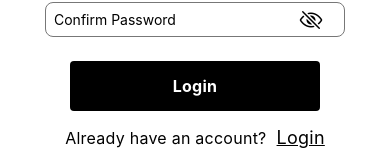
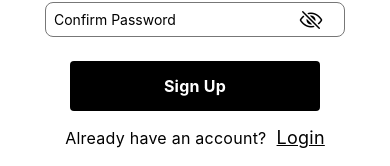
Before and after one commit to jestoniandales25/login-system, a React Native app: screen / in a window 390 px wide. Both pictures are taken after a click on the element "Sign Up". Shown: the part 457-623 px from the top of the page. Built offline with nearby package versions, Linux system fonts and the light colour scheme.

Commit message:
sign up Alerts and deleted comments

```diff
--- a/app/screens/sign_up_page.tsx
+++ b/app/screens/sign_up_page.tsx
@@ -1,22 +1,40 @@
 import React, { useState } from 'react';
-import { Text, View, TextInput, TouchableOpacity } from 'react-native';
+import { Text, View, TextInput, TouchableOpacity, Alert } from 'react-native';
 import signupStyles from "../../styles/sign_up_styles";
-import { Ionicons } from '@expo/vector-icons'; // Import Ionicons
+import { Ionicons } from '@expo/vector-icons';
 import { useNavigation } from '@react-navigation/native';
 import { StackActions } from '@react-navigation/native';
 
 
 export default function SignUp() {
-
-  const [showPassword, setShowPassword] = useState(false); // State for password visibility
-  const [showConfirmPassword, setShowConfirmPassword] = useState(false); // State for confirm password visibility
+  const [username, setUsername] = useState('');
+  const [email, setEmail] = useState('');
+  const [password, setPassword] = useState('');
+  const [confirmPassword, setConfirmPassword] = useState('');
+  const [showPassword, setShowPassword] = useState(false);
+  const [showConfirmPassword, setShowConfirmPassword] = useState(false);
   const navigation = useNavigation();
 
   const handleLogin = () => {
-    // Navigate back to the Login screen
     navigation.dispatch(
         StackActions.replace('Log In')
     );
+  };
+    const handleSignUp = () => {
+      if (!username || !email || !password || !confirmPassword) {
+        Alert.alert('Error', 'Please fill in all fields!');
+        return;
+      }
+
+      if (password !== confirmPassword) {
+        Alert.alert('Error', 'Passwords do not match!');
+        return;
+      }
+      console.log('Signing up with:', { username, email, password });
+      Alert.alert('Success', 'Sign up successful! You can now log in.');
+      navigation.dispatch(
+        StackActions.replace('Log In')
+      );
 
 };
 
@@ -26,21 +44,24 @@ export default function SignUp() {
       <TextInput
         style={signupStyles.signupInput}
         placeholder='Username'
+        onChangeText={setUsername}
       />
       <TextInput
         style={signupStyles.signupInput}
         placeholder='Email'
+        onChangeText={setEmail}
       />
       <View style={{ flexDirection: 'row', alignItems: 'center' }}>
         <TextInput
           style={[signupStyles.signupInput]}
           placeholder='Password'
-          secureTextEntry={!showPassword} // Toggle password visibility
+          secureTextEntry={!showPassword}
+          onChangeText={setPassword}
         />
         <TouchableOpacity  style={{ position: 'absolute', right: 30 }}
           onPress={() => setShowPassword(!showPassword)}>
           <Ionicons
-            name={showPassword ?  'eye-outline' : 'eye-off-outline'} // Toggle icon
+            name={showPassword ?  'eye-outline' : 'eye-off-outline'}
             size={24}
             color="black"
           />
@@ -51,7 +72,8 @@ export default function SignUp() {
         <TextInput
           style={[signupStyles.signupInput]}
           placeholder='Confirm Password'
-          secureTextEntry={!showConfirmPassword} // Toggle password visibility
+          secureTextEntry={!showConfirmPassword}
+          onChangeText={setConfirmPassword}
         />
         <TouchableOpacity  style={{ position: 'absolute', right: 30 }}
           onPress={() => setShowConfirmPassword(!showConfirmPassword)}>
@@ -63,8 +85,8 @@ export default function SignUp() {
         </TouchableOpacity>
       </View>
 
-      <TouchableOpacity style={signupStyles.button}>
-        <Text style={signupStyles.text}>Login</Text>
+      <TouchableOpacity style={signupStyles.button} onPress={handleSignUp}>
+        <Text style={signupStyles.text}>Sign Up</Text>
       </TouchableOpacity>
       <Text style={signupStyles.textOut}>Already have an account?
         <TouchableOpacity onPress={handleLogin}>
```
